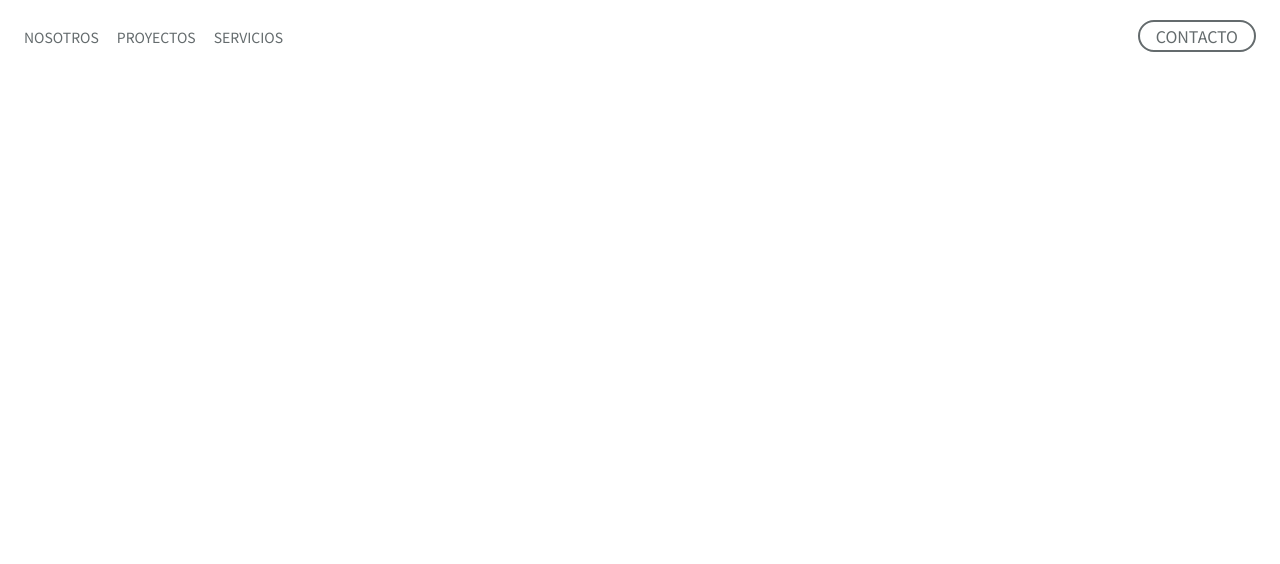
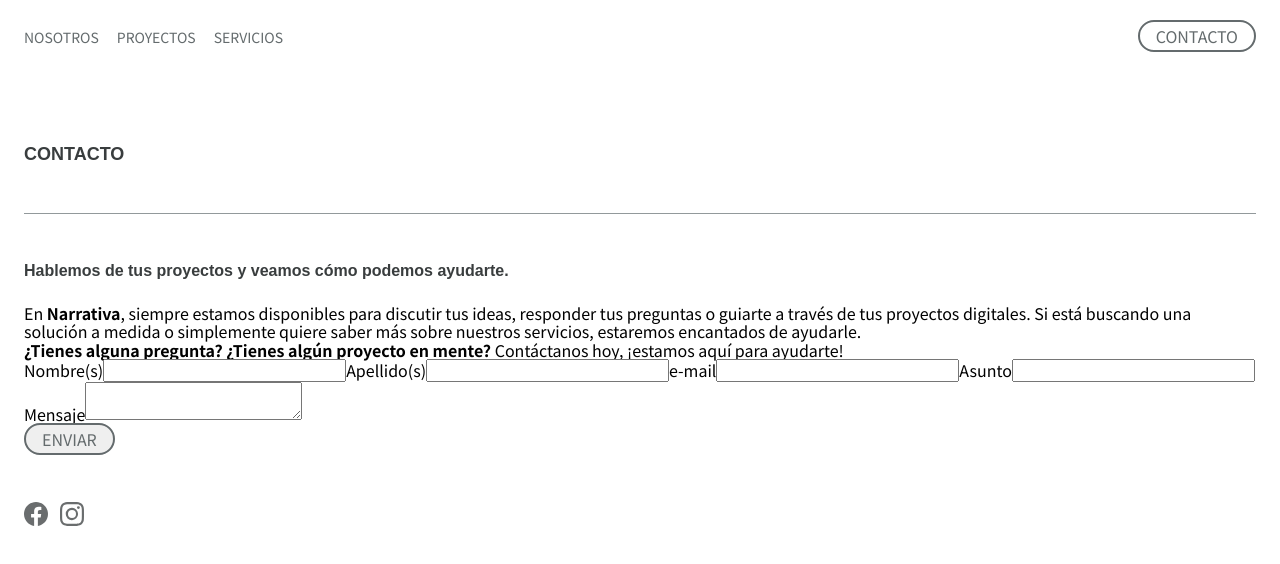
Before and after one commit to cervantesdeveloper/soynarrativa, a React (Vite) app: page /contact in a window 1280 px wide. Shown: the top 564 px of the page. Built offline with nearby package versions, Linux system fonts and the light colour scheme; a web font is replaced by a local one.

Commit message:
I have marked down the contact page

```diff
--- a/src/App.jsx
+++ b/src/App.jsx
@@ -30,38 +30,38 @@ function App() {
                 <Route path='/' element={<Home />} />
 
                 <Route element={<Layout/>}>
-                    <Route path='/about' element={<About />}/>
-                    <Route path='/portfolio' element={<Portfolio />}/>
-                    <Route path='/portfolio/:id' element={<ProjectDetail />}/>
+                    <Route path='about' element={<About />}/>
+                    <Route path='portfolio' element={<Portfolio />}/>
+                    <Route path='portfolio/:id' element={<ProjectDetail />}/>
 
-                    <Route path='/services' element={<LayoutServices />}>
+                    <Route path='services' element={<LayoutServices />}>
                         <Route
-                            path='/services/branding'
+                            path='branding'
                             element={<ServiceBranding/>}
                         />
 
                         <Route
-                            path='/services/media'
+                            path='media'
                             element={<ServiceMedia/>}
                         />
 
                         <Route
-                            path='/services/packaging'
+                            path='packaging'
                             element={<ServicePackaging/>}
                         />
 
                         <Route
-                            path='/services/stationery'
+                            path='stationery'
                             element={<ServiceStationery/>}
                         />
 
                         <Route
-                            path='/services/photo'
+                            path='photo'
                             element={<ServicePhoto/>}
                         />
 
                         <Route
-                            path='/services/naming'
+                            path='naming'
                             element={<ServiceNaming/>}
                         />
                     </Route>
--- a/src/components/NavServices.jsx
+++ b/src/components/NavServices.jsx
@@ -1,28 +1,32 @@
-import {useContext, useState} from 'react';
+import {useContext, useRef} from 'react';
 
 import DeviceContext from '../contexts/DeviceContext';
 import { NavLink } from 'react-router-dom';
 
 const NavServices = () => {
+    const navRef = useRef(null);
+    const plusRef = useRef(null)
     const {isMobile} = useContext(DeviceContext);
-    const [isOpen, setIsOpen] = useState(false);
+
 
     const handleClick = ()=>{
-        setIsOpen(!isOpen)
+        navRef.current.classList.toggle("nav-open");
+        plusRef.current.classList.toggle("plus-open");
     }
 
     const MobileServices = ()=>{
         return (
             <>
                 <div
-                    className={`iconPlus ${isOpen ? "iconOpen" : "iconClosed"}`}
+                    className='iconPlus'
                     onClick={handleClick}
+                    ref={plusRef}
                 >
                     <span></span>
                     <span></span>
                 </div>
 
-                <nav className={`services-menu__mobile ${isOpen ? "nav-open" : "nav-closed"}`}>
+                <nav className={`services-menu__mobile`} ref={navRef}>
 
                     <ul>
                         <li onClick={handleClick}>
--- a/src/pages/Contact.jsx
+++ b/src/pages/Contact.jsx
@@ -1,11 +1,61 @@
-import React from 'react'
+const Contact = () => {
 
-const Contact = () => {
-  return (
-    <main className='contact'>
+    const submitHandler = (formData)=>{
+        const data = {
+            name: formData.get("name"),
+            lastname: formData.get("lastname"),
+            email: formData.get("email"),
+            subject: formData.get("subject"),
+            message: formData.get("message")
+        }
 
-    </main>
-  )
+        console.log(data);
+    }
+
+    return (
+        <main className='contact container'>
+            <div className='heading'>
+                <h1>CONTACTO</h1>
+            </div>
+
+            <div className="contact__main">
+                <div className="contact__hero">
+                    <h2>Hablemos de tus proyectos y veamos cómo podemos ayudarte.</h2>
+                    <p>
+                        En <strong>Narrativa</strong>, siempre estamos disponibles para discutir tus ideas, responder tus preguntas o guiarte a través de tus proyectos digitales. Si está buscando una solución a medida o simplemente quiere saber más sobre nuestros servicios, estaremos encantados de ayudarle.
+                    </p>
+
+                    <p>
+                        <strong>¿Tienes alguna pregunta? ¿Tienes algún proyecto en mente? </strong>Contáctanos hoy, ¡estamos aquí para ayudarte!
+                    </p>
+                </div>
+
+                <div className="contact__form">
+                    <form action={submitHandler}>
+                        <label htmlFor="name">Nombre(s)</label>
+                        <input type="text" name="name" id="name" />
+
+                        <label htmlFor="lastname">Apellido(s)</label>
+                        <input type="text" name="lastname" id="lastname" />
+
+                        <label htmlFor="email">e-mail</label>
+                        <input type="email" name="email" id="email" />
+
+                        <label htmlFor="subject">Asunto</label>
+                        <input type="text" name="subject" id="subject" />
+
+                        <label htmlFor="message">Mensaje</label>
+                        <textarea name="message" id="message"></textarea>
+
+                        <button type="submit" className="btn btn__cta">
+                            ENVIAR
+                        </button>
+
+                    </form>
+                </div>
+            </div>
+        </main>
+    )
 }
 
 export default Contact
--- a/src/scss/base/_global.scss
+++ b/src/scss/base/_global.scss
@@ -103,13 +103,17 @@ h2{
 }
 
 .iconPlus{
-    position: relative;
-    border: 2px solid v.$purple-50;
-    border-radius: 50%;
+    display: block;
     width: 2.5rem;
     height: 2.5rem;
-    margin: 2rem auto;
+    border-radius: 50%;
+    border: 2px solid v.$purple-50;
+    margin: 1rem auto 0;
+    position: relative;
 }
+
+
+
 
 .iconPlus span{
     position: absolute;
@@ -126,8 +130,7 @@ h2{
     transform: rotate(90deg);
 }
 
-.iconPlus.iconOpen span:first-child{
-
+.iconPlus.plus-open span:first-child{
     transform: rotate(0deg);
 }
 
--- a/src/scss/layout/_services.scss
+++ b/src/scss/layout/_services.scss
@@ -1,4 +1,8 @@
 @use "../base/variables" as v;
+
+.services-menu__desktop a.active::after {
+    background-color: v.$green-100;
+}
 
 .services-hero{
     margin-top: v.$headerHeight;
@@ -14,6 +18,7 @@
             display: flex;
             align-items: center;
             gap: 2rem;
+            padding: calc(v.$headerHeight / 2) 0;
 
             > *{
                 flex-basis: 50%;
@@ -62,15 +67,17 @@
 .services-menu__mobile{
 
     ul{
+
         display: block;
         height: 0;
         text-align: center;
         transition: height .3s ease-in-out;
 
         li{
-            display: none;
+            height: 0;
             opacity: 0;
-            transition: opacity .3s ease-in-out;
+            transition: opacity .3s ease-in, height .3s ease-in-out;
+
         }
 
         @media (min-width: 768px) {
@@ -93,12 +100,15 @@
 
 
 .services-menu__mobile.nav-open{
-    margin-bottom: 3rem;
+
     ul{
-
-        height: 100%;
-
+        padding-top: 3rem;
+        height: 13.5rem;
+        @media (min-width:768px) {
+            height: 1.75rem;
+        }
         li{
+            height: 28px;
             display: block;
             opacity: 1;
         }
@@ -118,7 +128,9 @@
     margin-left: auto;
     margin-right: auto;
     align-items: center;
-
+    @media (min-width:1440px) {
+        padding: 1rem 0;
+    }
     a{
         font-size: 1rem;
         color: v.$green-100;
@@ -172,7 +184,7 @@
 
     @media (min-width: 1024px) {
         position: sticky;
-        top: 72px;
+        top: 40%;
         margin-bottom: 0;
         height: 100%;
     }
```
Lines whose indentation alone changed are shown as unchanged.
